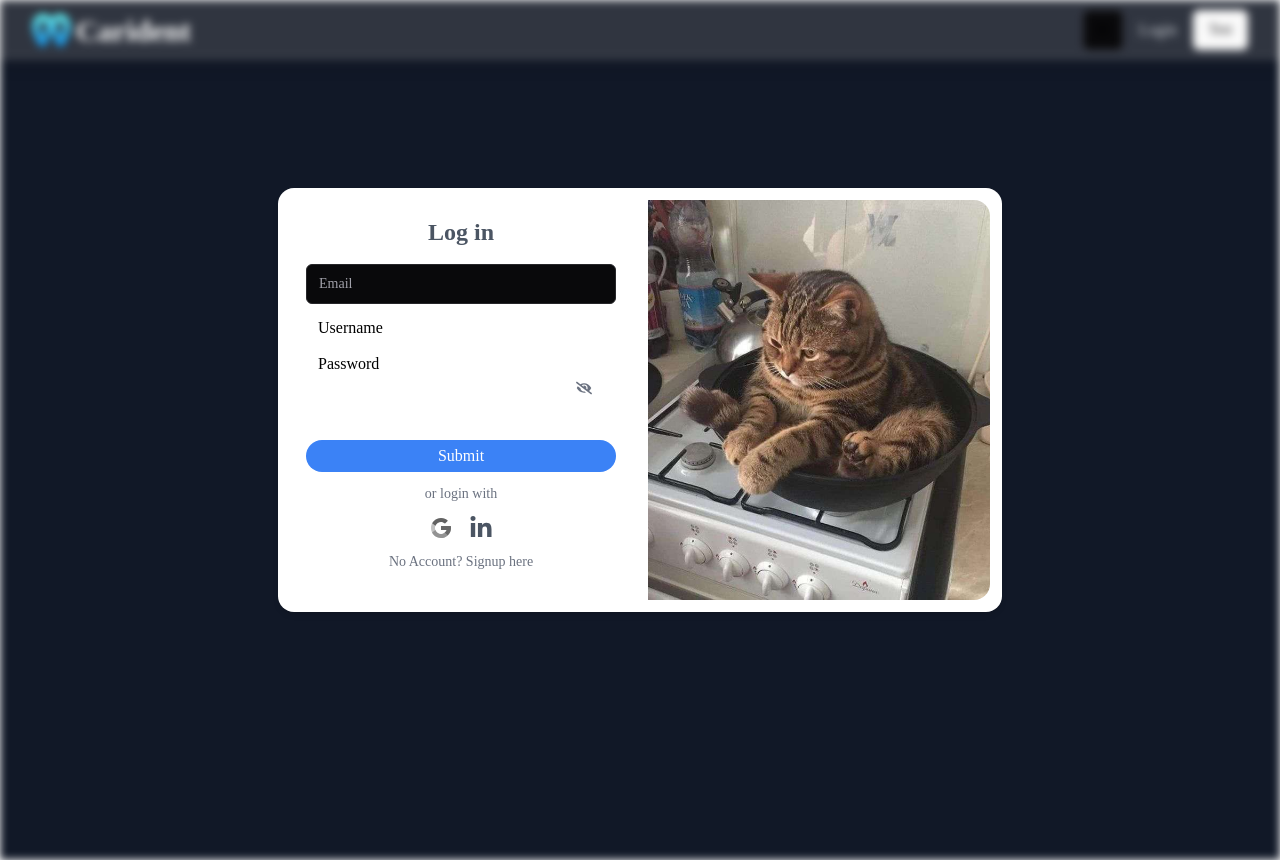
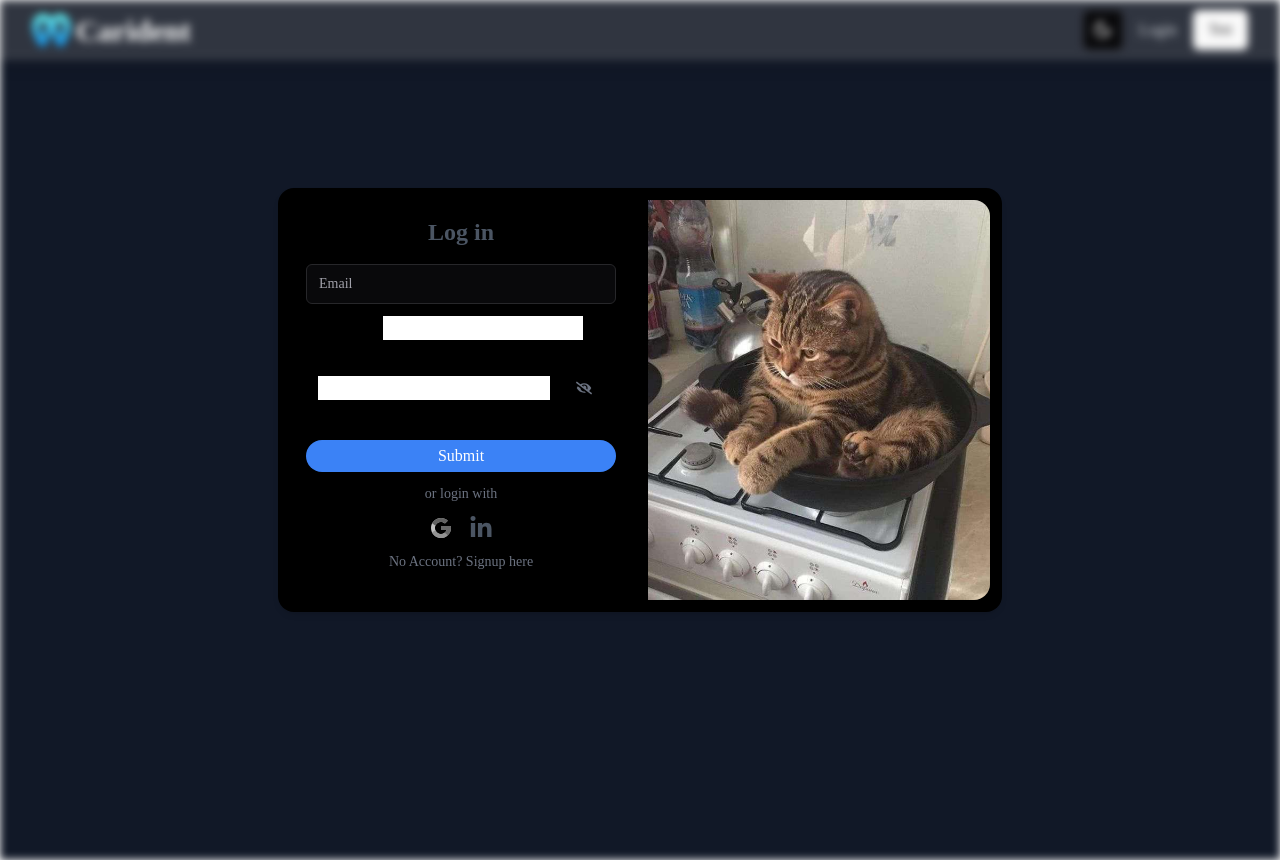
Before and after one commit to code-geass-tech/Admin-Web, a React (Vite) app: page / in a window 1280 px wide. Both pictures are taken after a click on the link "Login". Built offline with nearby package versions, Linux system fonts and the light colour scheme.

Commit message:
fix theme toggle

```diff
--- a/src/App.jsx
+++ b/src/App.jsx
@@ -1,7 +1,6 @@
 import React, { useState } from "react";
 import Navbar from "./components/Navbar/Navbar";
 import LoginPopup from "./components/LoginPopup/LoginPopup";
-import Services from "./components/Services/Services";
 import Hero from "./components/Hero/Hero";
 
 import { ThemeProvider } from "@/components/theme-provider"
--- a/src/components/LoginPopup/LoginPopup.jsx
+++ b/src/components/LoginPopup/LoginPopup.jsx
@@ -30,9 +30,9 @@ const LoginPopup = ({ loginPopup, handleLoginPopup }) => {
       {loginPopup && (
         <div
           ref={loginPopupRef}
-          className="fixed top-0 left-0 w-full h-full z-50 overflow-y-auto"
+          className="fixed top-0 left-0 w-full h-full z-50 overflow-y-auto dark:bg-dark"
         >
-          <div className="p-3 absolute top-1/2 left-1/2 -translate-x-1/2 -translate-y-1/2 rounded-2xl shadow-md w-[90%] sm:w-auto mx-auto bg-white ">
+          <div className="p-3 absolute top-1/2 left-1/2 -translate-x-1/2 -translate-y-1/2 rounded-2xl shadow-md w-[90%] sm:w-auto mx-auto bg-white dark:bg-black ">
             <div>
               <div className="grid grid-cols-1 sm:grid-cols-2 gap-4 items-center sm:w-[600px] md:w-[700px] relative">
                 {showSignIn ? (
--- a/src/components/mode-toggle.jsx
+++ b/src/components/mode-toggle.jsx
@@ -16,8 +16,8 @@ export function ModeToggle() {
     <DropdownMenu>
       <DropdownMenuTrigger asChild>
         <Button variant="outline" size="icon">
-          <Sun className="h-[1.2rem] w-[1.2rem] rotate-0 scale-100 transition-all dark:-rotate-90 dark:scale-100" />
-          <Moon className="absolute h-[1.2rem] w-[1.2rem] rotate-90 scale-0 transition-all dark:rotate-0 dark:scale-0" />
+          <Sun className="h-[1.2rem] w-[1.2rem] rotate-0 scale-100 transition-all dark:-rotate-90 text-black dark:scale-0" />
+          <Moon className="absolute h-[1.2rem] w-[1.2rem] scale-0 rotate-90 transition-all dark:rotate-0 text-white dark:scale-100" />
           <span className="sr-only">Toggle theme</span>
         </Button>
       </DropdownMenuTrigger>
```
